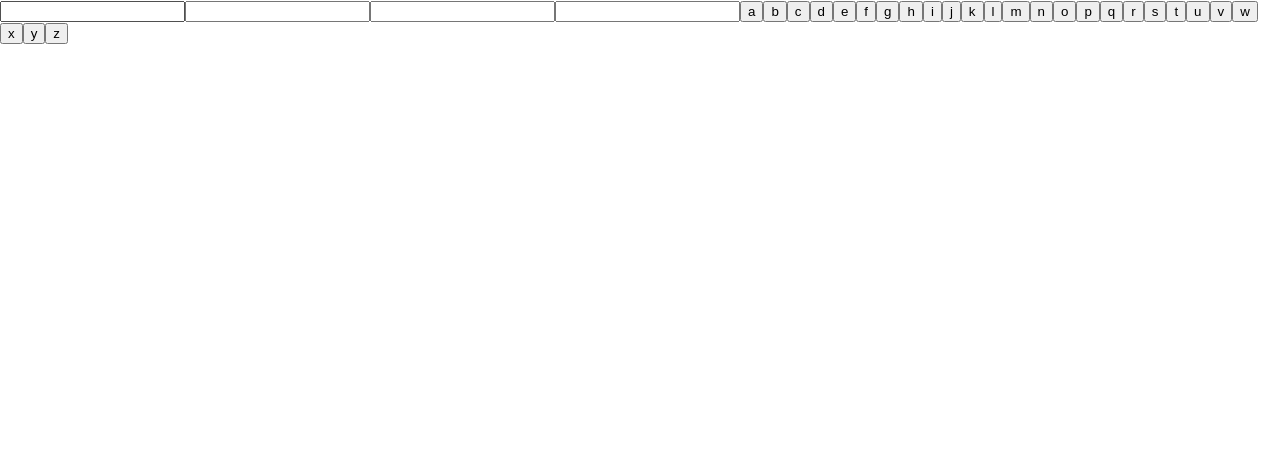
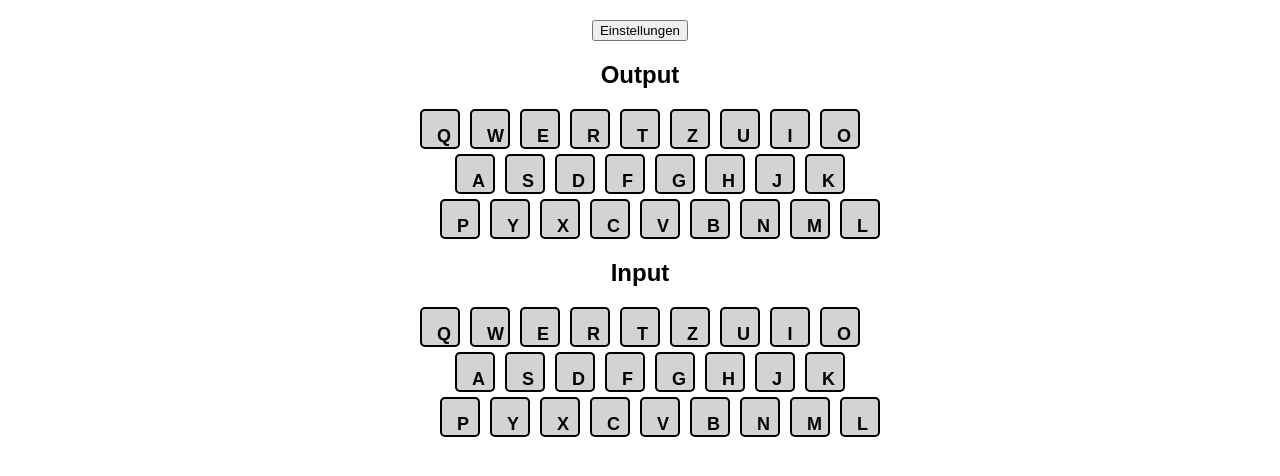
Before and after one commit to IDPA-2025/Enigma-I-Chiffremaschine, a React (Create React App) app: page / in a window 1280 px wide. Shown: the top 476 px of the page. Built offline with nearby package versions, Linux system fonts and the light colour scheme.

Commit message:
Visualisierung der Enigma

```diff
--- a/src/App.js
+++ b/src/App.js
@@ -1,106 +1,79 @@
 import { useState } from "react";
-import { UmkehrWalze } from "./UmkehrWalze.js"
-import {encrypt} from "./Walzen.js"
-import "./App.css";
+import Settings from "./settings.js";
+import Enigma from "./enigma.js";
+import "./styles.css";
 
+const keyboardLayout = [
+  ["Q", "W", "E", "R", "T", "Z", "U", "I", "O"],
+  ["A", "S", "D", "F", "G", "H", "J", "K"],
+  ["P", "Y", "X", "C", "V", "B", "N", "M", "L"],
+];
 
-let output = "";
-function App() {
-  const [selectedLetters, setSelectedLetters] = useState("");
-  const [output, setOutput] = useState("")
-  const [walze1, setWalze1] = useState()
+const InputOutput = () => {
+  const [showSettings, setShowSettings] = useState(false);
+  const [config, setConfig] = useState(null);
+  const [enigma, setEnigma] = useState(null);
+  const [activeKey, setActiveKey] = useState(null);
+  const [outputKey, setOutputKey] = useState(null);
 
-
-  const handleClick = (letter) => {
-    const Walze1Letter = encrypt(letter, walze1);
-    const ReflektorLetter = UmkehrWalze(Walze1Letter);
-
-    setSelectedLetters((prev) => prev + letter);
-    setOutput((prev) => prev + ReflektorLetter);
-
-
-    setWalze1((prev) => (prev + 1) % 27);
+  const initializeEnigma = (newConfig) => {
+    const { walze1, start1, walze2, start2, walze3, start3, reflektor, steckerbrett } = newConfig;
+    const plugboardMap = new Map(
+      steckerbrett.flatMap((pair) => [[pair[0], pair[1]], [pair[1], pair[0]]])
+    );
+    setEnigma(new Enigma(walze1, start1, walze2, start2, walze3, start3, reflektor, plugboardMap));
+    setConfig(newConfig);
   };
 
-
-  function increment(){
-    if(walze1<26){
-      setWalze1(walze1 +1)
+  const handleKeyPress = (letter) => {
+    if (enigma) {
+      setActiveKey(letter);
+      const encodedLetter = enigma.encrypt(letter);
+      setOutputKey(encodedLetter);
     }
-  }
-
-  function decrement() {
-    if(walze1 > 1){
-      setWalze1(walze1 - 1);
-    }
-  }
+  };
 
   return (
+    <div className="container">
+      <button onClick={() => setShowSettings(true)} className="settings-btn">
+        Einstellungen
+      </button>
 
-    <div>
+      {showSettings && <Settings onSave={initializeEnigma} onClose={() => setShowSettings(false)} />}
 
+      {/* Ausgabe zuerst */}
+      <h2>Output</h2>
+      <div className="keyboard">
+        {keyboardLayout.map((row, rowIndex) => (
+          <div key={rowIndex} className="keyboard-row">
+            {row.map((letter) => (
+              <button key={letter} className={`key ${outputKey === letter ? "output" : ""}`}>
+                {letter}
+              </button>
+            ))}
+          </div>
+        ))}
+      </div>
 
-    <label>
-         <input name="myInput" />
-      </label>
-      <label>
-     <input name="myInput" />
-      </label>
-      <label>
-   <input name="myInput" />
-      </label>
-      <label>
-      <input name="myInput" />
-      </label>
-
-
-
-
-
-
-
-
-
-
-
-
-
-
-
-
-
-      <button onClick={() => handleClick("a")}>a</button>
-      <button onClick={() => handleClick("b")}>b</button>
-      <button onClick={() => handleClick("c")}>c</button>
-      <button onClick={() => handleClick("d")}>d</button>
-      <button onClick={() => handleClick("e")}>e</button>
-      <button onClick={() => handleClick("f")}>f</button>
-      <button onClick={() => handleClick("g")}>g</button>
-      <button onClick={() => handleClick("h")}>h</button>
-      <button onClick={() => handleClick("i")}>i</button>
-      <button onClick={() => handleClick("j")}>j</button>
-      <button onClick={() => handleClick("k")}>k</button>
-      <button onClick={() => handleClick("l")}>l</button>
-      <button onClick={() => handleClick("m")}>m</button>
-      <button onClick={() => handleClick("n")}>n</button>
-      <button onClick={() => handleClick("o")}>o</button>
-      <button onClick={() => handleClick("p")}>p</button>
-      <button onClick={() => handleClick("q")}>q</button>
-      <button onClick={() => handleClick("r")}>r</button>
-      <button onClick={() => handleClick("s")}>s</button>
-      <button onClick={() => handleClick("t")}>t</button>
-      <button onClick={() => handleClick("u")}>u</button>
-      <button onClick={() => handleClick("v")}>v</button>
-      <button onClick={() => handleClick("w")}>w</button>
-      <button onClick={() => handleClick("x")}>x</button>
-      <button onClick={() => handleClick("y")}>y</button>
-      <button onClick={() => handleClick("z")}>z</button>
-
-
-      <p>{output}</p>
-
+      {/* Eingabe danach */}
+      <h2>Input</h2>
+      <div className="keyboard">
+        {keyboardLayout.map((row, rowIndex) => (
+          <div key={rowIndex} className="keyboard-row">
+            {row.map((letter) => (
+              <button
+                key={letter}
+                className={`key ${activeKey === letter ? "active" : ""}`}
+                onClick={() => handleKeyPress(letter)}
+              >
+                {letter}
+              </button>
+            ))}
+          </div>
+        ))}
+      </div>
     </div>
   );
-}
+};
 
-export default App;
+export default InputOutput;
--- /dev/null
+++ b/src/Settings.css
@@ -0,0 +1,73 @@
+/* Settings.css */
+.settings-container {
+    text-align: center;
+    margin: 20px;
+  }
+
+  .toggle-button {
+    background-color: #4CAF50;
+    color: white;
+    border: none;
+    padding: 10px 20px;
+    font-size: 16px;
+    cursor: pointer;
+    border-radius: 5px;
+    margin-bottom: 10px;
+  }
+
+  .toggle-button:hover {
+    background-color: #45a049;
+  }
+
+  .settings-panel {
+    background: #222;
+    color: white;
+    padding: 20px;
+    border-radius: 10px;
+    max-width: 400px;
+    margin: 0 auto;
+  }
+
+  h2 {
+    font-size: 20px;
+    margin-bottom: 15px;
+  }
+
+  .walzen-container {
+    display: flex;
+    flex-direction: column;
+    gap: 10px;
+  }
+
+  .walze-group {
+    display: flex;
+    align-items: center;
+    justify-content: space-between;
+  }
+
+  .walze-group label {
+    margin-right: 5px;
+  }
+
+  .walze-group select,
+  .walze-group input {
+    padding: 5px;
+    font-size: 14px;
+    border-radius: 5px;
+    border: none;
+  }
+
+  .save-button {
+    background-color: #008CBA;
+    color: white;
+    border: none;
+    padding: 10px 15px;
+    font-size: 16px;
+    cursor: pointer;
+    border-radius: 5px;
+    margin-top: 15px;
+  }
+
+  .save-button:hover {
+    background-color: #007bb5;
+  }
--- a/src/StecherBrett.js
+++ b/src/StecherBrett.js
@@ -1,17 +1,26 @@
 const Scrambler = require('./Scrambler.js');
 
-class plugboard extends Scrambler{
-    constructor(plugboardMap){
+class Plugboard extends Scrambler {
+    constructor(plugboardMap) {
         super();
-        this.plugboardMap = plugboardMap;
+        this.plugboardMap = new Map();
+
+        // Bidirektionale Zuordnung (A <-> B bedeutet auch B <-> A)
+        for (let [key, value] of plugboardMap) {
+            this.plugboardMap.set(key, value);
+            this.plugboardMap.set(value, key);
+        }
     }
-    scramble(){
-        return this.plugboardMap.get(this.plugboardMap.keys().next().value);
+
+    scramble(letter) {
+        return this.plugboardMap.get(letter) || letter;
     }
 }
 
-const plugboard1 = new plugboard(new Map([["O","Z"]]));
+const plugboard1 = new Plugboard(new Map([
+    ["O", "Z"],
+    ["A", "T"]
+]));
 
-console.log(plugboard1.scramble());
 
-module.exports = plugboard;
+module.exports = Plugboard;
--- a/src/UmkehrWalze.js
+++ /dev/null
@@ -1,13 +0,0 @@
-
-const Alphapet = "ABCDEFGHIJKLMNOPQRSTUVWXYZ";
-const KeyAlphapet = "EJMZALYXVBWFCRQUONTSPIKHGD";
-
-export function UmkehrWalze(character) {
-    let position= 0;
-    for(let i = 1; i < Alphapet.length; i++){
-        if(character.toUpperCase() == Alphapet.charAt(i)){
-            position=i;
-        }
-    }
-    return KeyAlphapet.charAt(position);
-}
--- a/src/Walzen.js
+++ /dev/null
@@ -1,26 +0,0 @@
-const Alphapet = "ABCDEFGHIJKLMNOPQRSTUVWXYZ"
-const Walze1 = "EKMFLGDQVZNTOWYHXUSPAIBRCJ"
-const Walze2 = "AJDKSIRUXBLHWTMCQGZNPYFVOE"
-
-export function encrypt(character, startAt){
-    let rotatedWalze1 = Walze1;
-    let position;
-    for(let i = 0; i < startAt; i++){
-        rotatedWalze1 =  rotateWalze(rotatedWalze1);
-     }
-    for(let i = 0; i < Alphapet.length;i++){
-        if(character.toUpperCase() == Alphapet.charAt(i)){
-            position = i;
-        }
-    }
-    let result = rotatedWalze1.charAt(position);
-    rotatedWalze1 = rotateWalze(rotatedWalze1);
-    return result;
-}
-
-function rotateWalze(walze){
-    return walze.slice(1) + walze[0];
-}
-function encryptWalze2(character){
-    return character;
-}
--- /dev/null
+++ b/src/settings.js
@@ -0,0 +1,94 @@
+import { useState } from "react";
+
+const Settings = ({ onSave, onClose }) => {
+  const [walze1, setWalze1] = useState("I");
+  const [start1, setStart1] = useState(0);
+  const [walze2, setWalze2] = useState("II");
+  const [start2, setStart2] = useState(0);
+  const [walze3, setWalze3] = useState("III");
+  const [start3, setStart3] = useState(0);
+  const [reflektor, setReflektor] = useState("B");
+  const [steckerbrett, setSteckerbrett] = useState([]);
+  const [newPair, setNewPair] = useState("");
+
+  const addSteckerbrettPair = () => {
+    if (newPair.length === 2 && newPair[0] !== newPair[1]) {
+      const pairArray = newPair.split("");
+      const exists = steckerbrett.some(
+        (pair) =>
+          (pair[0] === pairArray[0] && pair[1] === pairArray[1]) ||
+          (pair[0] === pairArray[1] && pair[1] === pairArray[0])
+      );
+      if (!exists) {
+        setSteckerbrett((prev) => [...prev, pairArray]);
+        setNewPair("");
+      }
+    }
+  };
+
+  const handleSave = () => {
+    onSave({ walze1, start1, walze2, start2, walze3, start3, reflektor, steckerbrett });
+    onClose();
+  };
+
+  return (
+    <div className="settings-overlay">
+      <div className="settings-container">
+        <h2>Einstellungen</h2>
+
+        {[walze1, walze2, walze3].map((walze, index) => (
+          <div key={index}>
+            <label>Walze {index + 1}:</label>
+            <select
+              value={walze}
+              onChange={(e) =>
+                index === 0 ? setWalze1(e.target.value) : index === 1 ? setWalze2(e.target.value) : setWalze3(e.target.value)
+              }
+            >
+              {["I", "II", "III", "IV", "V"].map((w) => (
+                <option key={w} value={w}>
+                  {w}
+                </option>
+              ))}
+            </select>
+            <label>Startposition:</label>
+            <input
+              type="number"
+              min="0"
+              max="25"
+              value={index === 0 ? start1 : index === 1 ? start2 : start3}
+              onChange={(e) =>
+                index === 0 ? setStart1(Number(e.target.value)) : index === 1 ? setStart2(Number(e.target.value)) : setStart3(Number(e.target.value))
+              }
+            />
+          </div>
+        ))}
+
+        <label>Umkehrwalze:</label>
+        <select value={reflektor} onChange={(e) => setReflektor(e.target.value)}>
+          {["A", "B", "C"].map((r) => (
+            <option key={r} value={r}>
+              {r}
+            </option>
+          ))}
+        </select>
+
+        <h3>Steckerbrett</h3>
+        <input type="text" maxLength="2" value={newPair} onChange={(e) => setNewPair(e.target.value.toUpperCase())} />
+        <button onClick={addSteckerbrettPair}>Paar hinzufügen</button>
+        <ul>
+          {steckerbrett.map((pair, index) => (
+            <li key={index}>
+              {pair[0]} ↔ {pair[1]}
+            </li>
+          ))}
+        </ul>
+
+        <button onClick={handleSave}>Speichern</button>
+        <button onClick={onClose} className="close-btn">Schließen</button>
+      </div>
+    </div>
+  );
+};
+
+export default Settings;
--- /dev/null
+++ b/src/styles.css
@@ -0,0 +1,51 @@
+.container {
+    padding: 20px;
+    font-family: Arial, sans-serif;
+    text-align: center;
+  }
+
+
+
+  .keyboard {
+    display: flex;
+    flex-direction: column;
+    align-items: center;
+    gap: 5px;
+    margin-top: 10px;
+  }
+
+  .keyboard-row {
+    display: flex;
+    gap: 10px;
+  }
+
+  .keyboard-row:nth-child(2) {
+    margin-left: 20px; /* Zweite Reihe leicht nach rechts verschieben */
+  }
+
+  .keyboard-row:nth-child(3) {
+    margin-left: 40px; /* Dritte Reihe noch weiter nach rechts verschieben */
+  }
+
+  .key {
+    padding: 15px;
+    width: 40px;
+    height: 40px;
+    border: 2px solid black;
+    background-color: lightgray;
+    font-size: 18px;
+    font-weight: bold;
+    text-align: center;
+    cursor: pointer;
+    border-radius: 5px;
+  }
+
+  .key.active {
+    background-color: blue;
+    color: white;
+  }
+
+  .key.output {
+    background-color: yellow;
+    color: black;
+  }
```
Also changed, not shown: src/Test.js (+8 -3 lines), src/enigma.js (+19 -8 lines).
